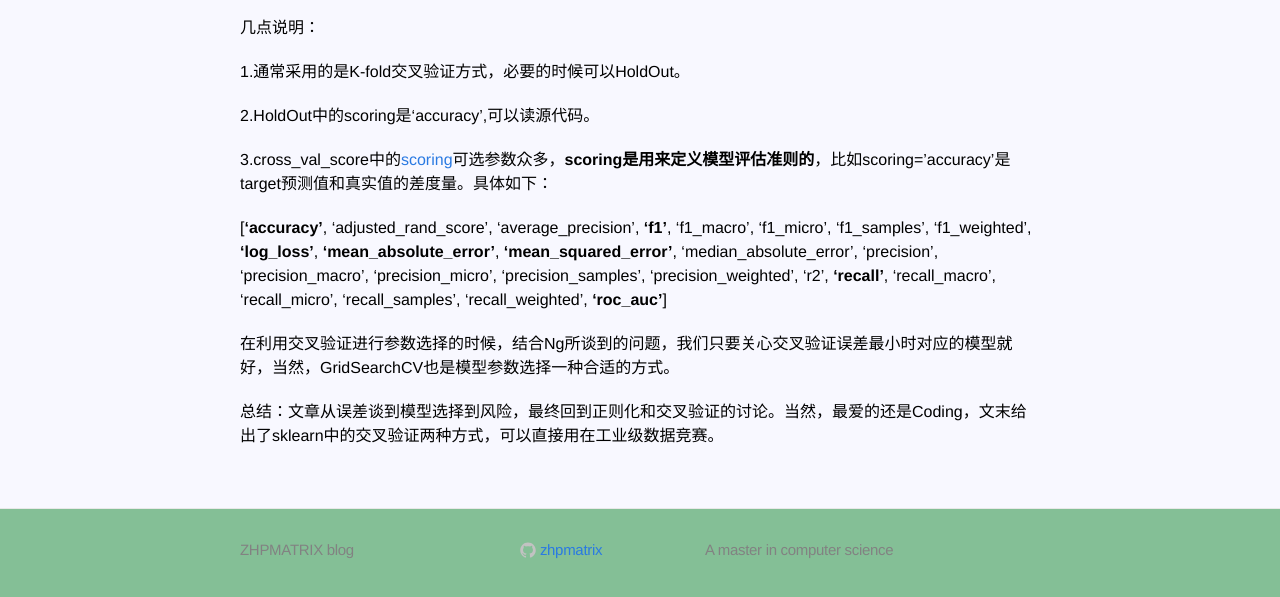
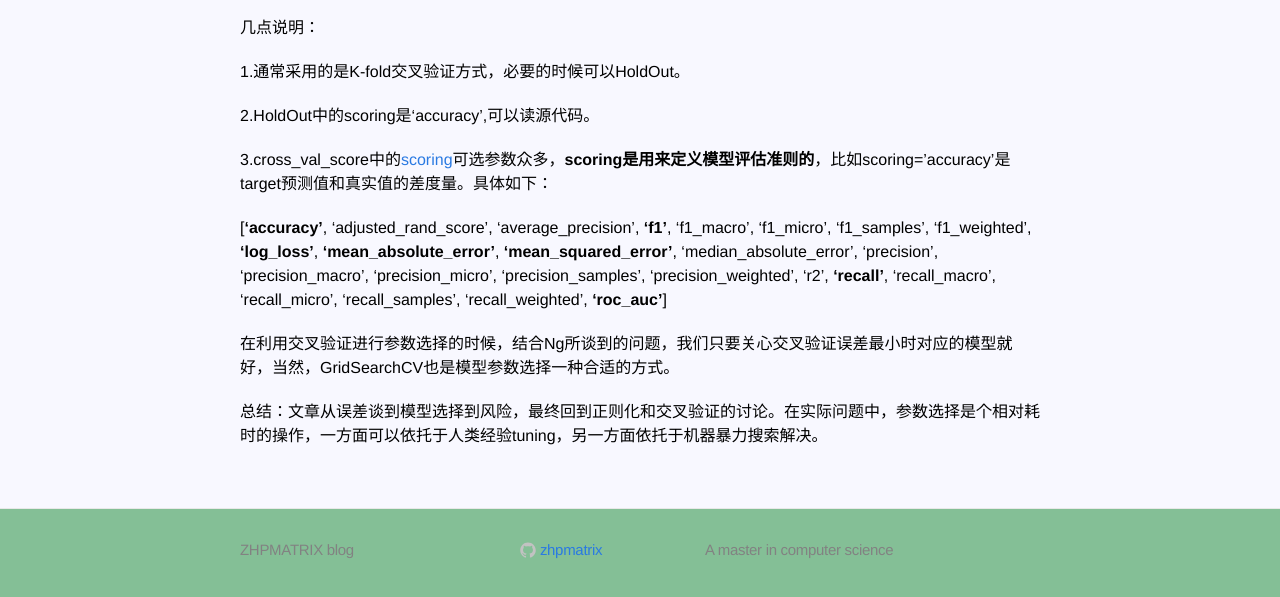
Before and after one commit to zhpmatrix/zhpmatrix.github.io, a Jekyll site: the page built from _posts/2016-12-05-cross-validation.md, in a window 1280 px wide and 900 px high, scrolled down 2071 px, cut to the strip 294-891 px from the top of the window. Built offline with Jekyll 4.4.1, drawn with Linux system fonts in a browser that asks for light colours; comment, search, counter and statistics services are not loaded.

Commit message:
mod summary of cross-validation

```diff
--- a/_posts/2016-12-05-cross-validation.md
+++ b/_posts/2016-12-05-cross-validation.md
@@ -77,4 +77,4 @@ NIPS 2016上，Andrew Ng水笔白板作报告，又一次谈了他的bias和vari
 
 在利用交叉验证进行参数选择的时候，结合Ng所谈到的问题，我们只要关心交叉验证误差最小时对应的模型就好，当然，GridSearchCV也是模型参数选择一种合适的方式。
 
-总结：文章从误差谈到模型选择到风险，最终回到正则化和交叉验证的讨论。当然，最爱的还是Coding，文末给出了sklearn中的交叉验证两种方式，可以直接用在工业级数据竞赛。
+总结：文章从误差谈到模型选择到风险，最终回到正则化和交叉验证的讨论。在实际问题中，参数选择是个相对耗时的操作，一方面可以依托于人类经验tuning，另一方面依托于机器暴力搜索解决。
```
